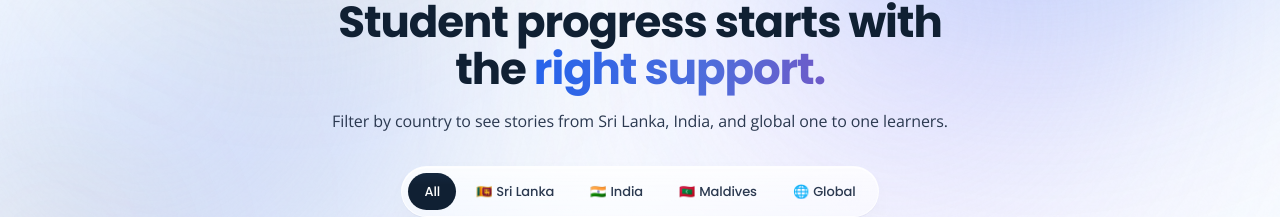
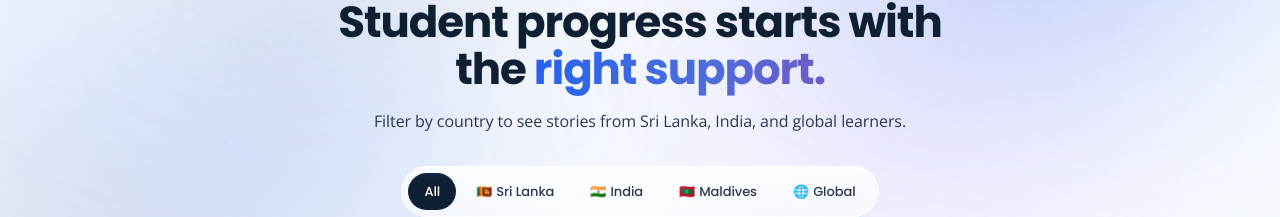
Before and after one commit to edustutor/edusmainwebsite, a Next.js app: page /success-stories in a window 1280 px wide. Shown: the part 531-748 px from the top of the page. Built offline with nearby package versions, Linux system fonts and the light colour scheme.

Commit message:
feat: update Subjects and Success components with improved messaging for clarity and engagement

```diff
--- a/components/Subjects.tsx
+++ b/components/Subjects.tsx
@@ -183,7 +183,7 @@ export function Subjects() {
         >
           <p className="eyebrow"><span className="dot" />Subjects</p>
           <h2 className="heading mt-4" style={{ fontSize: "var(--fs-display)" }}>
-            Subjects designed for <em>school success.</em>
+            Exclusive group & individual classes for <em>extra-ordinary success.</em>
           </h2>
           <p className="text-[#2B3950] text-[16px] mt-4 leading-relaxed">
             Each EDUS pathway has its own subject list, mapped to the right syllabus and grade. Pick
--- a/components/Success.tsx
+++ b/components/Success.tsx
@@ -147,7 +147,7 @@ export function Success() {
             Student progress starts with the <em>right support.</em>
           </h2>
           <p className="text-[#2B3950] text-[16px] mt-4 leading-relaxed">
-            Filter by country to see stories from Sri Lanka, India, and global one to one learners.
+            Filter by country to see stories from Sri Lanka, India, and global learners.
           </p>
         </m.div>
 
```
